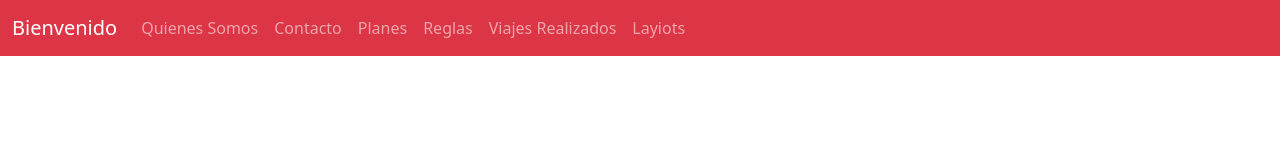
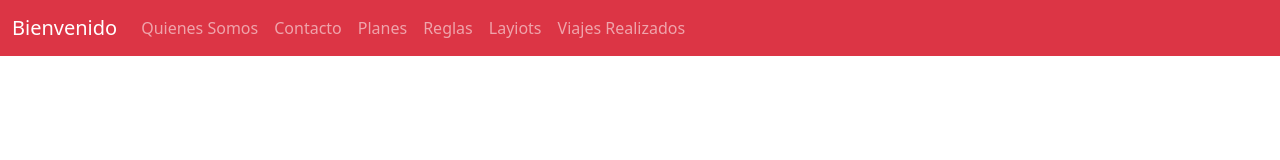
Before and after one commit to WellPlays24/planes-refugio, a React (Vite) app: page / in a window 1280 px wide. Shown: the top 160 px of the page. Built offline with nearby package versions, Linux system fonts and the light colour scheme.

Commit message:
añadir diseño responsive

```diff
--- a/src/layout/Navbar.jsx
+++ b/src/layout/Navbar.jsx
@@ -25,11 +25,12 @@ function Navbar() {
               <Link className="nav-link" to="/reglas">Reglas</Link> {/* Cambiado a Link */}
             </li>
             <li className="nav-item">
+              <Link className="nav-link" to="/layiots">Layiots</Link> {/* Cambiado a Link */}
+            </li>
+            <li className="nav-item">
               <Link className="nav-link" to="/viajes-realizados">Viajes Realizados</Link> {/* Cambiado a Link */}
             </li>
-            <li className="nav-item">
-              <Link className="nav-link" to="/layiots">Layiots</Link> {/* Cambiado a Link */}
-            </li>
+
           </ul>
         </div>
       </div>
--- a/src/main.jsx
+++ b/src/main.jsx
@@ -2,7 +2,9 @@ import { StrictMode } from 'react'
 import { createRoot } from 'react-dom/client'
 import './index.css'
 import App from './App.jsx'
-import 'bootstrap/dist/css/bootstrap.min.css';
+import 'bootstrap/dist/css/bootstrap.min.css'; // Estilos de Bootstrap
+import 'bootstrap/dist/js/bootstrap.bundle.min.js'; // Esto habilita la funcionalidad del menú desplegable
+
 
 
 createRoot(document.getElementById('root')).render(
```
